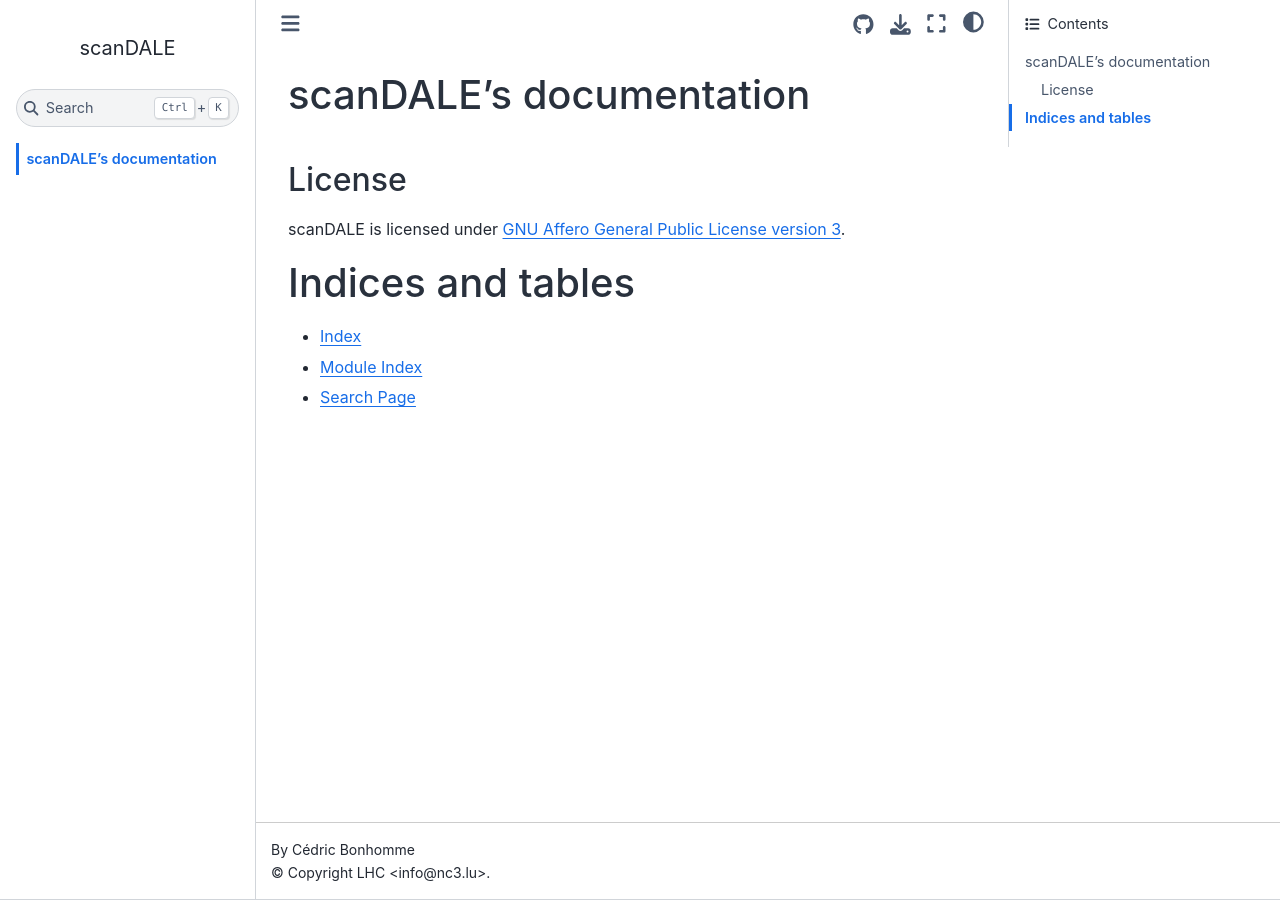
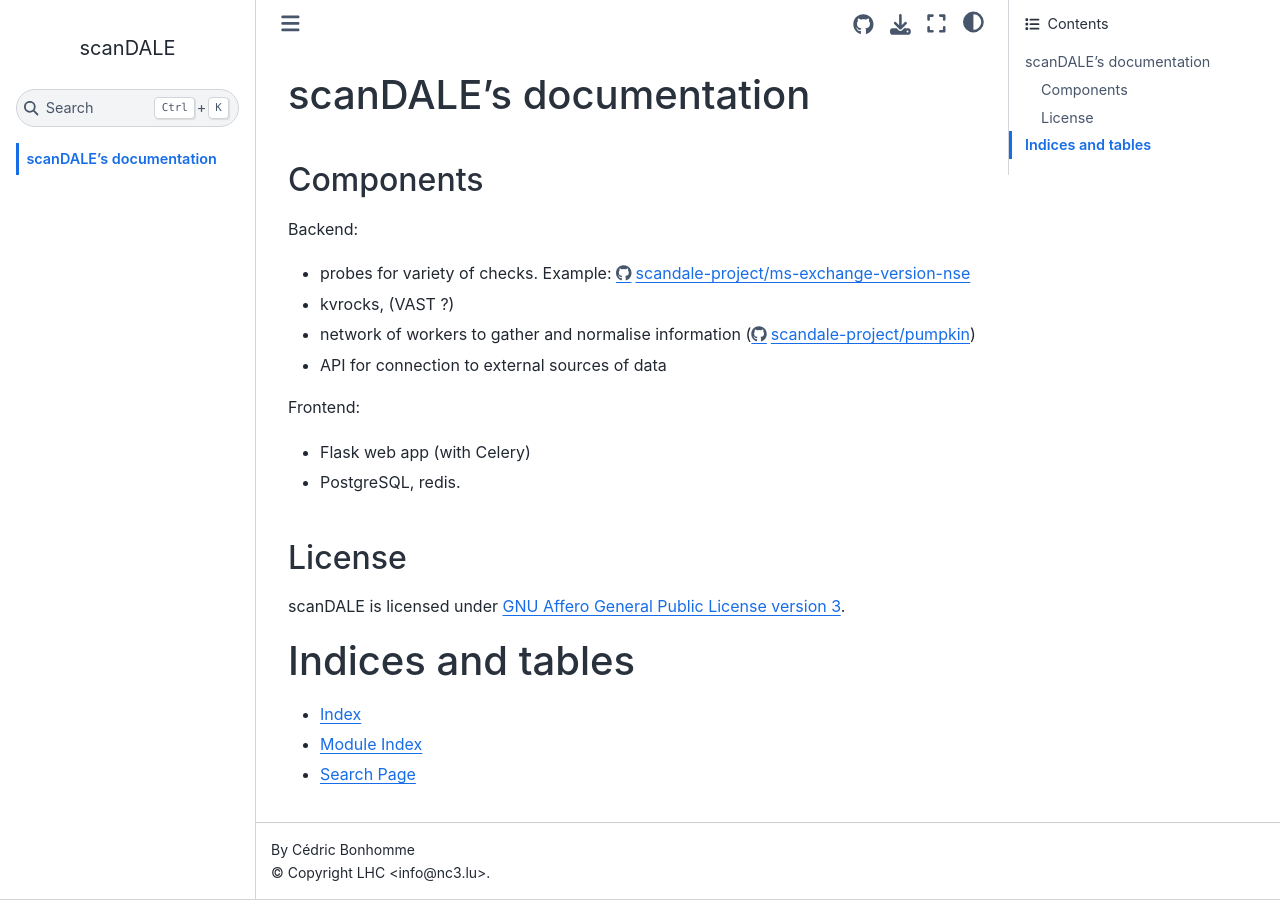
Before and after one commit to scandale-project/scandale, a Sphinx documentation site: the page built from docs/index.rst, in a window 1280 px wide. Built offline with Sphinx 7.4.7 and the Sphinx Book theme 1.1.4, drawn with Linux system fonts in a browser that asks for light colours.

```diff
--- a/docs/index.rst
+++ b/docs/index.rst
@@ -12,12 +12,29 @@ scanDALE's documentation
 
 
 
+Components
+----------
+
+Backend:
+
+- probes for variety of checks. Example: https://github.com/scandale-project/ms-exchange-version-nse
+- kvrocks, (VAST ?)
+- network of workers to gather and normalise information (https://github.com/scandale-project/pumpkin)
+- API for connection to external sources of data
+
+
+Frontend:
+
+- Flask web app (with Celery)
+- PostgreSQL, redis.
+
+
+
 License
 -------
 
 scanDALE is licensed under
 `GNU Affero General Public License version 3 <https://www.gnu.org/licenses/agpl-3.0.html>`_.
-
 
 
 
```
Also changed, not shown: README.md (+10 -0 lines).
